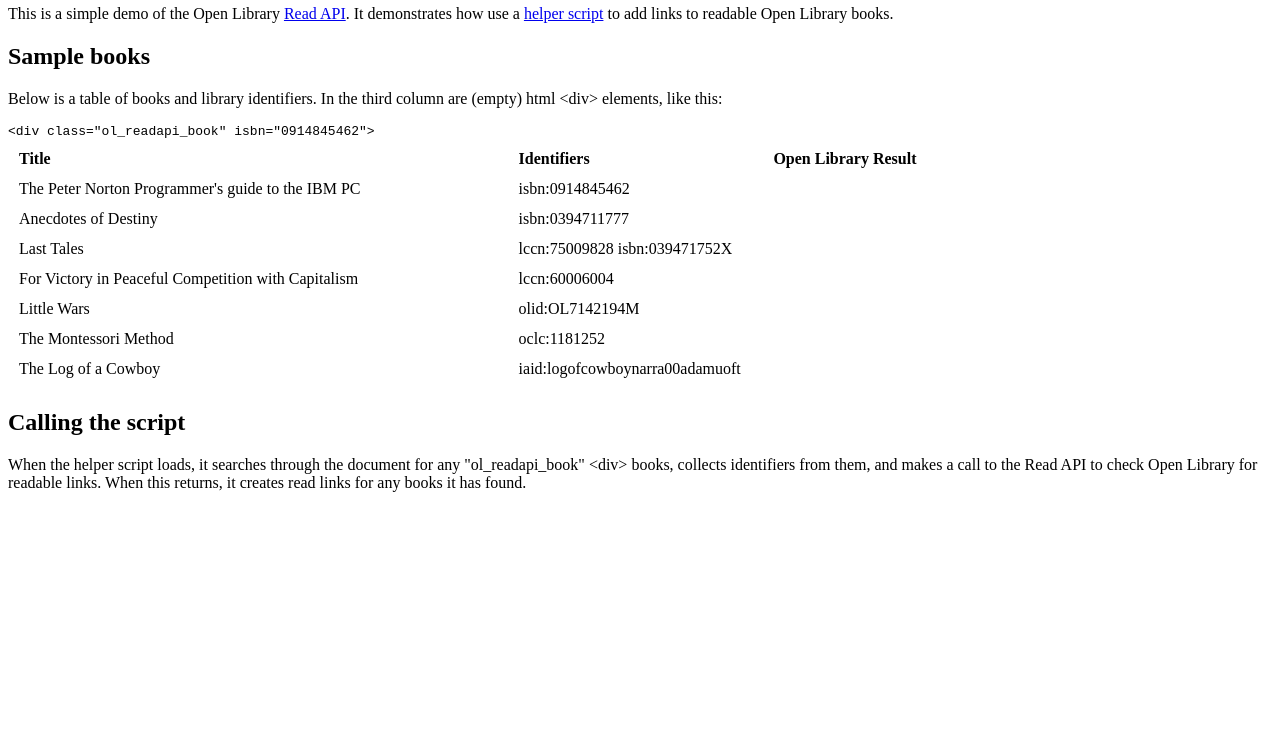
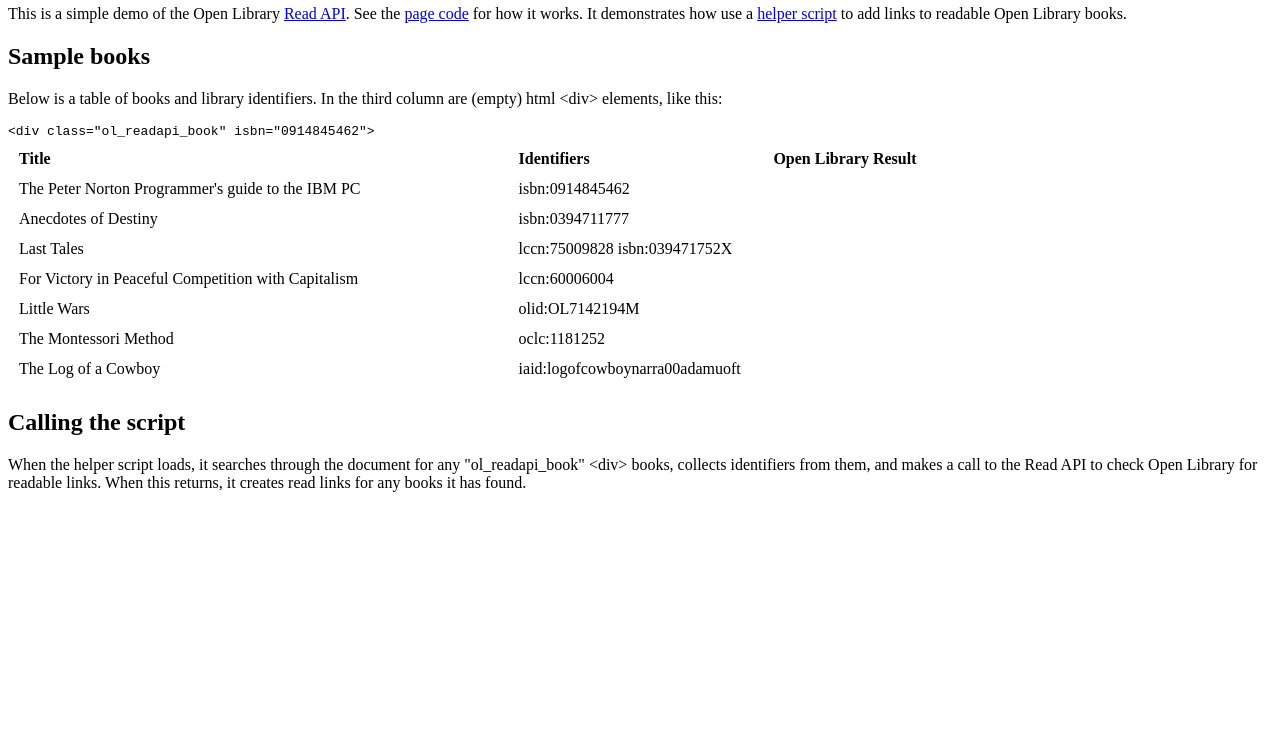
Before and after one commit to internetarchive/read_api_extras, a plain HTML site: page readapi_demo.html in a window 1280 px wide. Shown: the part 50-800 px from the top of the page. Drawn offline with nearby package versions, Linux system fonts and the light colour scheme.

Commit message:
Edited readapi_demo.html via GitHub

```diff
--- a/readapi_demo.html
+++ b/readapi_demo.html
@@ -8,7 +8,7 @@
 <body>
   <h2>Read API demo</h2>
   <p>This is a simple demo of the Open Library
-  <a href="http://openlibrary.org/dev/docs/api/read">Read API</a>.
+  <a href="http://openlibrary.org/dev/docs/api/read">Read API</a>.  See the <a href="https://github.com/internetarchive/read_api_extras/blob/gh-pages/readapi_demo.html">page code</a> for how it works.
 
 It demonstrates how use a <a href="https://github.com/internetarchive/read_api_extras/blob/gh-pages/readapi_automator.js">helper script</a> to add links to readable Open Library books.</p>
 
```
